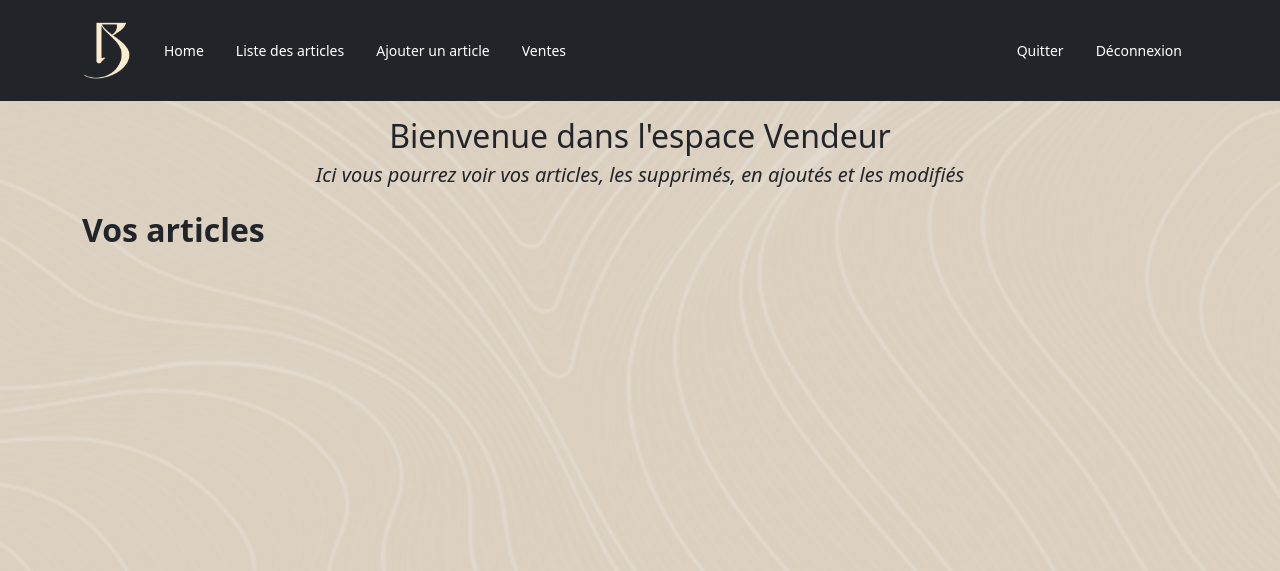
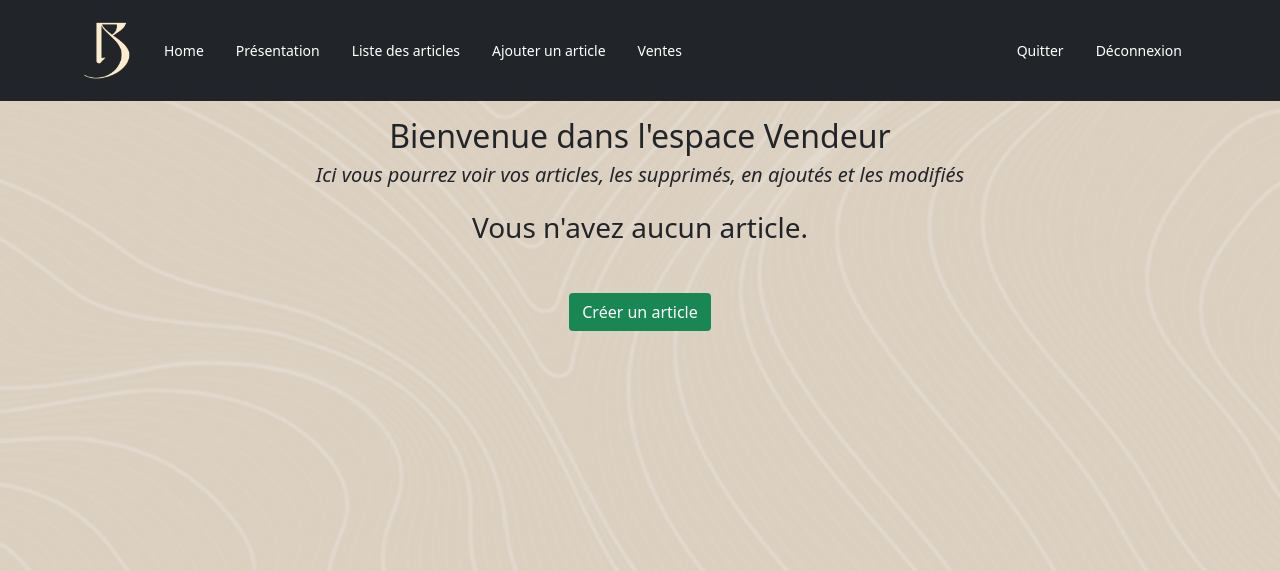
Before and after one commit to GuillaumePeixoto/Displate, a Symfony app: template templates/vendeur/index.html.twig in a window 1280 px wide. Shown: the top 571 px of the page. Run offline with Twig, Linux system fonts and the light colour scheme; the template is opened without the code that fills it, so the values that code supplies are empty; some libraries are stand-ins or nearby versions.

Commit message:
Ajout du formulaire de produit + modif affichage

```diff
--- a/public/css/vendeur.css
+++ b/public/css/vendeur.css
@@ -32,3 +32,29 @@
     color: white;
     font-weight: 700;
 }
+
+#file-preview, #block-preview{
+    display: none;
+}
+
+#checkbox_form_vendeur #produit_form_categorie, #checkbox_form_vendeur #produit_form_format{
+    display: flex;
+    flex-wrap: wrap;
+}
+
+
+#checkbox_form_vendeur .form-check{
+    width: 20%;
+}
+
+@media screen and (max-width: 992px){
+    #checkbox_form_vendeur .form-check{
+        width: 25%;
+    }
+}
+
+@media screen and (max-width: 450px){
+    #checkbox_form_vendeur .form-check{
+        width: 33%;
+    }
+}
--- a/public/js/base.js
+++ b/public/js/base.js
@@ -16,8 +16,19 @@ $(document).ready(function(){
     });
 
 
-        $('#carousel1').carousel('pause');
-        $('#carousel2').carousel('pause');
-        $('#carousel3').carousel('pause');
+    $('#carousel1').carousel('pause');
+    $('#carousel2').carousel('pause');
+    $('#carousel3').carousel('pause');
+
+    $('#add_photo #produit_form_photo').change(function(event){
+        console.log('test');
+        var src = URL.createObjectURL(event.target.files[0]);
+        var preview = document.getElementById("file-preview");
+        var preview_block = document.getElementById("block-preview");
+        preview.src = src;
+        preview.style.display = "block";
+        preview_block.style.display = "block";
+    });
+
 
 });
--- a/src/Controller/SecurityController.php
+++ b/src/Controller/SecurityController.php
@@ -13,9 +13,9 @@ class SecurityController extends AbstractController
     public function login(AuthenticationUtils $authenticationUtils): Response
     {
 
-        // if ($this->getUser()) {
-        //     return $this->redirectToRoute('home');
-        // }
+        if ($this->getUser()) {
+            return $this->redirectToRoute('home');
+        }
 
         // get the login error if there is one
         $error = $authenticationUtils->getLastAuthenticationError();
--- a/src/Form/RegistrationFormType.php
+++ b/src/Form/RegistrationFormType.php
@@ -345,8 +345,6 @@ class RegistrationFormType extends AbstractType
             'userUpdate' => false,
             'adminUserRegistration' => false,
             'adminUserUpdate' => false
-            'adminUserUpdate' => false,
-            'csrf_protection' => false
         ]);
     }
 }
--- a/templates/back_office/show_produit.html.twig
+++ b/templates/back_office/show_produit.html.twig
@@ -47,7 +47,7 @@
                                 <div class="py-2 text-white rounded bg-primary m-1">{{ format.format }}</div>
                             {% endfor %}
                         </td>
-                        <td><a href="{{ path('modify_produit', {'id' : produit.id, 'action' : 'modify'}) }}" class="btn bg-primary text-white"><i class="bi bi-pencil-square"></i></a> <a class="btn bg-danger text-white" href=" {{ path('remove_produit', {'id' : produit.id}) }} ""><i class="bi bi-trash"></i></a></td>
+                        <td><a href="{{ path('modify_produit', {'id' : produit.id}) }}" class="btn bg-primary text-white"><i class="bi bi-pencil-square"></i></a> <a class="btn bg-danger text-white" href=" {{ path('remove_produit', {'id' : produit.id}) }} ""><i class="bi bi-trash"></i></a></td>
                     </tr>
                 {% endfor %}
             </tbody>
--- a/templates/back_office/user_form.html.twig
+++ b/templates/back_office/user_form.html.twig
@@ -26,8 +26,6 @@
 
         {{ form_row(userForm.roles) }}
 
-        {{ form_row(userForm._token) }}
-
         <button type="submit" class="btn btn-dark">Continuer</button>
     {{ form_end(userForm) }}
 
--- a/templates/base.html.twig
+++ b/templates/base.html.twig
@@ -127,7 +127,7 @@ e[s]=e[s]||[],e.zaraz._preTrack=[],e.zaraz.track=(t,r)=>e.zaraz._preTrack.push([
                                 <a class="nav-link text-white hover_effect mx-2" aria-current="page" href="#">Inscription</a>
                             </li>
                             <li class="nav-item">
-                                <a class="nav-link text-white hover_effect mx-2" href="#">Connexion</a>
+                                <a class="nav-link text-white hover_effect mx-2" href="{{ path('app_login') }}">Connexion</a>
                             </li>
                         </ul>
                     </div>
--- a/templates/base_backoffice.html.twig
+++ b/templates/base_backoffice.html.twig
@@ -52,7 +52,7 @@
             <input class="form-control form-control-dark w-100" type="text" placeholder="Search" aria-label="Search">
             <div class="navbar-nav">
                 <div class="nav-item text-nowrap">
-                    <a class="nav-link px-3" href="#">Quitter</a>
+                    <a class="nav-link px-3" href="{{ path('home') }}">Quitter</a>
                 </div>
             </div>
         </header>
--- a/templates/base_vendeur.html.twig
+++ b/templates/base_vendeur.html.twig
@@ -54,7 +54,7 @@
         <nav class="navbar navbar-expand-lg navbar-dark bg-dark" aria-label="Eighth navbar example">
             <div class="container">
                 <a class="navbar-brand shadow-none" href="#" style="background-color:transparent">
-                    <img src="img/logocode.png" style="width:50px; background-color:transparent" class="" alt="">
+                    <img src="{{ asset('img/logocode.png') }}" style="width:50px; background-color:transparent" class="" alt="">
                 </a>
                 <button class="navbar-toggler" type="button" data-bs-toggle="collapse" data-bs-target="#navbarsExample07" aria-controls="navbarsExample07" aria-expanded="false" aria-label="Toggle navigation">
                     <span class="navbar-toggler-icon"></span>
@@ -63,13 +63,16 @@
                 <div class="collapse navbar-collapse" id="navbarsExample07">
                     <ul class="navbar-nav me-auto mb-2 mb-lg-0">
                         <li class="nav-item">
-                            <a class="nav-link text-white hover_effect mx-2" aria-current="page" href="#">Home</a>
+                            <a class="nav-link text-white hover_effect mx-2" aria-current="page" href="{{ path('vendeur') }}">Home</a>
+                        </li>
+                        <li class="nav-item">
+                            <a class="nav-link text-white hover_effect mx-2" href="{{ path('presentation') }}">Présentation</a>
                         </li>
                         <li class="nav-item">
                             <a class="nav-link text-white hover_effect mx-2" href="#">Liste des articles</a>
                         </li>
                         <li class="nav-item">
-                            <a class="nav-link text-white hover_effect mx-2" href="#">Ajouter un article</a>
+                            <a class="nav-link text-white hover_effect mx-2" href="{{ path('create_produit_vendeur') }}">Ajouter un article</a>
                         </li>
                         <li class="nav-item">
                             <a class="nav-link text-white hover_effect mx-2" href="#">Ventes</a>
@@ -78,10 +81,10 @@
                     <div>
                         <ul class="navbar-nav me-auto mb-2 mb-lg-0">
                             <li class="nav-item">
-                                <a class="nav-link text-white hover_effect mx-2" aria-current="page" href="#">Quitter</a>
+                                <a class="nav-link text-white hover_effect mx-2" aria-current="page" href="{{ path('app_login') }}">Quitter</a>
                             </li>
                             <li class="nav-item">
-                                <a class="nav-link text-white hover_effect mx-2" href="#">Déconnexion</a>
+                                <a class="nav-link text-white hover_effect mx-2" href="{{ path('app_logout') }}">Déconnexion</a>
                             </li>
                         </ul>
                     </div>
@@ -94,5 +97,7 @@
             {% endblock %}
         </main>
     <script src="/docs/5.1/dist/js/bootstrap.bundle.min.js" integrity="sha384-ka7Sk0Gln4gmtz2MlQnikT1wXgYsOg+OMhuP+IlRH9sENBO0LRn5q+8nbTov4+1p" crossorigin="anonymous"></script>
+    <script src="https://code.jquery.com/jquery-3.6.0.min.js" integrity="sha256-/xUj+3OJU5yExlq6GSYGSHk7tPXikynS7ogEvDej/m4=" crossorigin="anonymous"></script>
+    <script src="{{asset('js/base.js')}}"></script>
     </body>
 </html>
--- a/templates/vendeur/index.html.twig
+++ b/templates/vendeur/index.html.twig
@@ -7,13 +7,20 @@
     <h2 class="text-center mt-3">Bienvenue dans l'espace Vendeur</h2>
     <h5 class="text-center fst-italic">Ici vous pourrez voir vos articles, les supprimés, en ajoutés et les modifiés</h5>
 
-
+    {% for label, messages in app.flashes(['success', 'danger']) %}
+        {% for message in messages %}
+            <div class="col-6 mx-auto text-center alert alert-{{ label }} my-5">
+                {{ message }}
+            </div>
+        {% endfor %}
+    {% endfor %}
 
     <div class="album py-3">
         <div class="container">
-            <h4 class="fs-2 fw-bold">Vos articles</h4>
-            <div class="row justify-content-evenly h-100">
-                {% if app.user.produits|length > 0 %}
+            {% if app.user.produits|length > 0 %}
+                <h4 class="fs-2 fw-bold">Vos articles</h4>
+                <div class="row justify-content-evenly h-100">
+
                     {% for produit in app.user.produits %}
                         <div class="col-xl-3 col-lg-4 col-md-6 col-10 p-2 h-100">
                             <div class="card shadow-sm">
@@ -38,17 +45,24 @@
                                     </p>
                                     <div class="d-flex justify-content-between align-items-center">
                                         <div class="btn-group">
-                                            <button type="button" class="btn btn-sm btn-outline-secondary">View</button>
-                                            <button type="button" class="btn btn-sm btn-outline-secondary">Edit</button>
+                                            <a class="btn btn-outline-secondary btn-sm" href="#">View</a>
+                                            <a class="btn btn-outline-secondary btn-sm" href="{{ path('modify_produit_vendeur', {'id' : produit.id}) }}">Edit</a>
+                                            <a class="btn btn-outline-secondary btn-sm" href="{{ path('remove_produit', {'id' : produit.id}) }}">Delete</a>
                                         </div>
                                     </div>
                                 </div>
                             </div>
                         </div>
                     {% endfor %}
-                {% endif %}
+                </div>
             </div>
-        </div>
+        {% else %}
+            <h3 class="text-center">Vous n'avez aucun article.</h3>
+            <div class=" d-flex my-5">
+                <a href="{{ path('create_produit_vendeur') }}" class="btn bg-success text-white mx-auto"> Créer un article</a>
+            </div>
+
+        {% endif %}
     </div>
 
 
```
Also changed, not shown: src/Controller/DisController.php (+0 -8 lines), src/Controller/VendeurController.php (+105 -0 lines), templates/vendeur/presentation.html.twig (added, +9 -0 lines), templates/vendeur/produit_form.html.twig (added, +44 -0 lines), public/uploads/photos/dojo - 61bf6fd5b16d9.png (added), public/uploads/photos/dojo - 61bf6fe49bc62.png (added), public/uploads/photos/itachi - 61bf7fcd92461.png (added).
